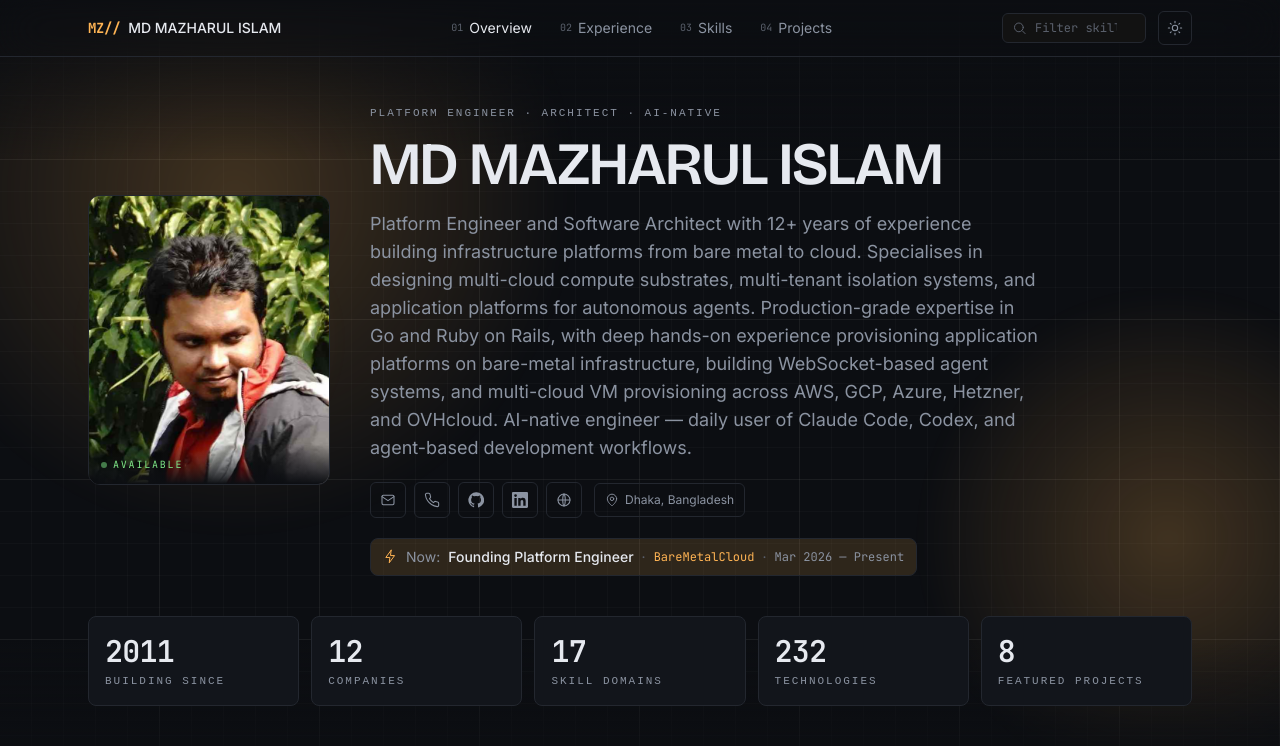
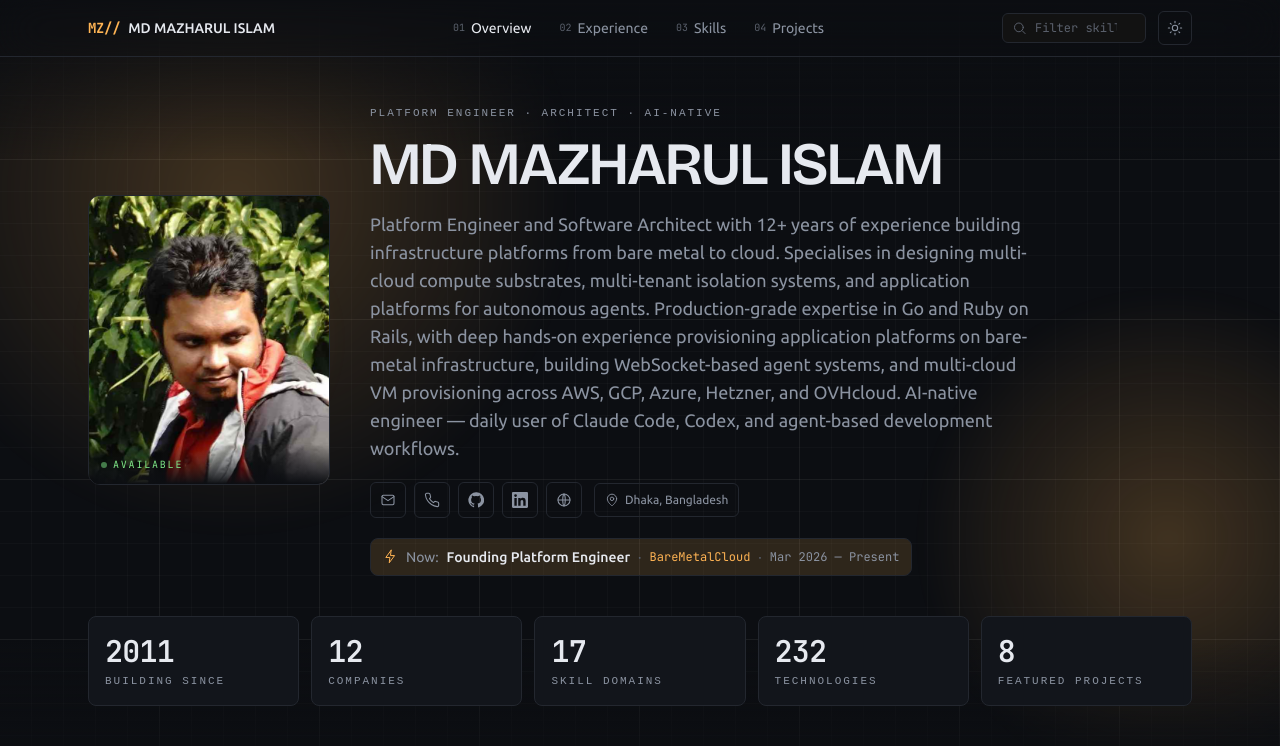
Before and after one commit to mithucste30/mithucste30.github.io, a React (Vite) app: page / in a window 1280 px wide. Shown: the top 746 px of the page. Built offline with nearby package versions, Linux system fonts and the light colour scheme.

Commit message:
Use Ubuntu for body text
Replace Inter with Ubuntu (humanist sans) for general text. Headings stay
Bricolage Grotesque, labels stay JetBrains Mono.

Co-Authored-By: Claude <noreply@anthropic.com>

```diff
--- a/package.json
+++ b/package.json
@@ -18,6 +18,7 @@
     "@fontsource-variable/bricolage-grotesque": "^5.2.10",
     "@fontsource-variable/inter": "^5.1.0",
     "@fontsource-variable/jetbrains-mono": "^5.1.0",
+    "@fontsource/ubuntu": "^5.2.8",
     "@types/js-yaml": "^4.0.9",
     "@types/node": "^22.20.0",
     "@types/react": "^18.3.12",
--- a/src/index.css
+++ b/src/index.css
@@ -1,4 +1,6 @@
-@import '@fontsource-variable/inter';
+@import '@fontsource/ubuntu/400.css';
+@import '@fontsource/ubuntu/500.css';
+@import '@fontsource/ubuntu/700.css';
 @import '@fontsource-variable/jetbrains-mono';
 @import '@fontsource-variable/bricolage-grotesque';
 
@@ -60,7 +62,7 @@
   body {
     background-color: var(--c-canvas);
     color: var(--c-ink);
-    font-family: 'Inter Variable', Inter, system-ui, sans-serif;
+    font-family: 'Ubuntu', ui-sans-serif, system-ui, sans-serif;
     font-feature-settings: 'cv02', 'cv03', 'cv04', 'cv11';
     -webkit-font-smoothing: antialiased;
     text-rendering: optimizeLegibility;
--- a/tailwind.config.ts
+++ b/tailwind.config.ts
@@ -21,7 +21,7 @@ export default {
         positive: 'var(--c-positive)',
       },
       fontFamily: {
-        sans: ['"Inter Variable"', 'Inter', 'ui-sans-serif', 'system-ui', 'sans-serif'],
+        sans: ['Ubuntu', 'ui-sans-serif', 'system-ui', 'sans-serif'],
         display: ['"Bricolage Grotesque Variable"', 'Bricolage Grotesque', 'ui-sans-serif', 'system-ui', 'sans-serif'],
         mono: ['"JetBrains Mono Variable"', 'JetBrains Mono', 'ui-monospace', 'SFMono-Regular', 'monospace'],
       },
```
Also changed, not shown: 1 other file (tests, documents, lock files or other folders).
